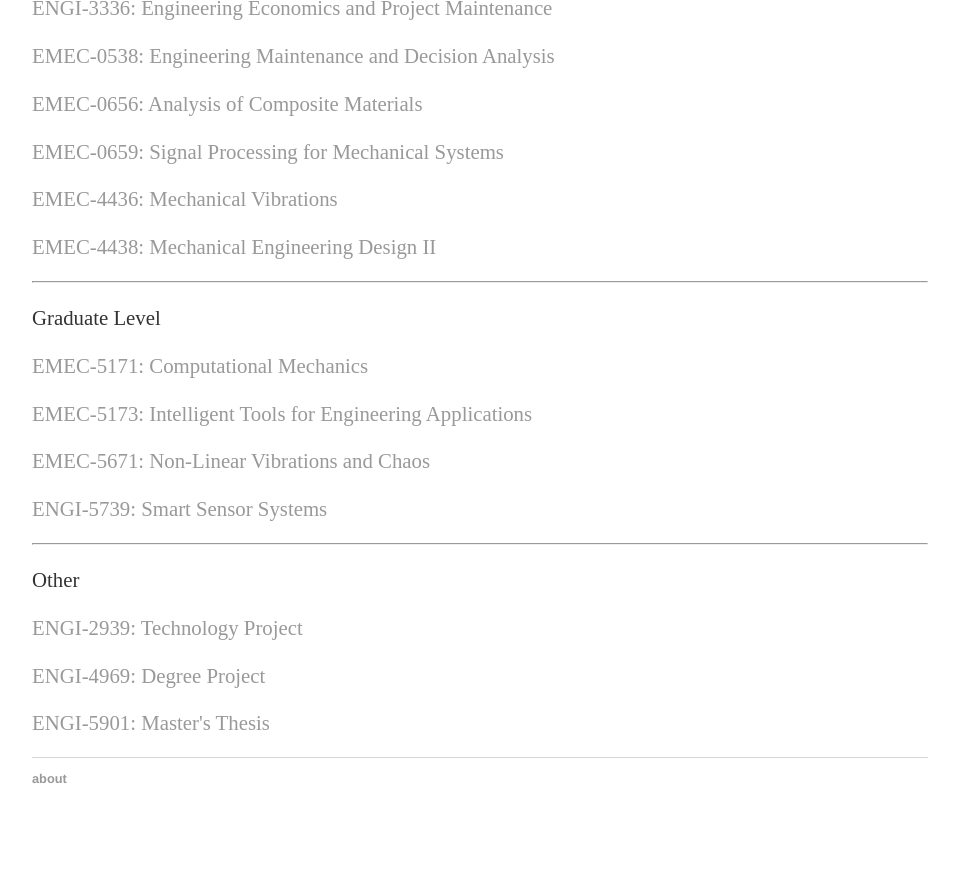
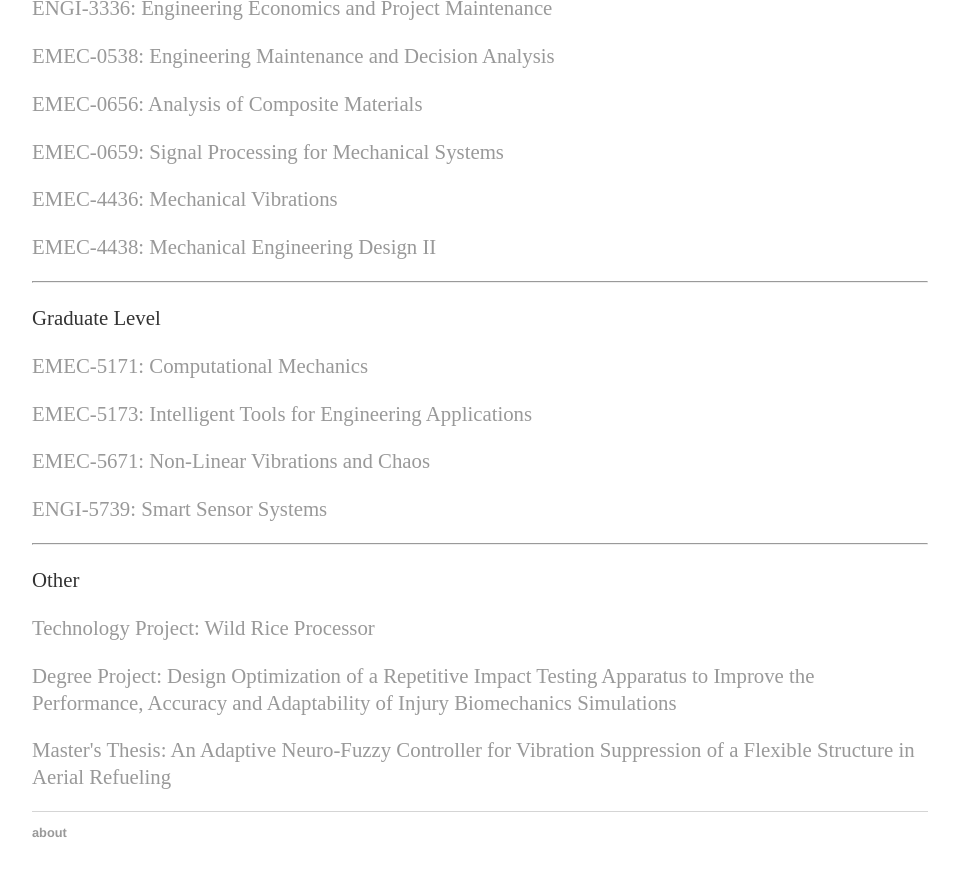
Before and after one commit to GenNotes/GenNotes.github.io, a Jekyll site: the page built from index.html, in a window 1280 px wide and 900 px high, scrolled down 1682 px. Shown: the top 876 px of the window, without its empty margins (160-1119 px from the left). Built offline with Jekyll 4.4.1, drawn with Linux system fonts in a browser that asks for light colours; before the commit the page ends 2528 px from its top, so only the background shows below that.

Commit message:
Update index.html

```diff
--- a/index.html
+++ b/index.html
@@ -51,8 +51,10 @@ title: Genno Notes
 	<p><a href="/EMEC-5739/"> ENGI-5739: Smart Sensor Systems </a></p>
 	<hr>
 	<p> Other </p>
-	<p><a href="Dip-ME Tech_Adam Genno.pdf"> ENGI-2939: Technology Project </a></p>
-	<p><a href="BEng-ME Capstone_Adam Genno.pdf"> ENGI-4969: Degree Project </a></p>
-	<p><a href="MSc-ME Thesis_Adam Genno.pdf"> ENGI-5901: Master's Thesis </a></p>
+	<p><a href="Dip-ME Tech_Adam Genno.pdf"> Technology Project: Wild Rice Processor </a></p>
+	<p><a href="BEng-ME Capstone_Adam Genno.pdf"> Degree Project: Design Optimization of a Repetitive Impact Testing
+Apparatus to Improve the Performance, Accuracy and Adaptability of Injury Biomechanics Simulations </a></p>
+	<p><a href="MSc-ME Thesis_Adam Genno.pdf"> Master's Thesis: An Adaptive Neuro-Fuzzy Controller for Vibration Suppression of
+a Flexible Structure in Aerial Refueling </a></p>
 
 </div><!-- /.blurb -->
```
